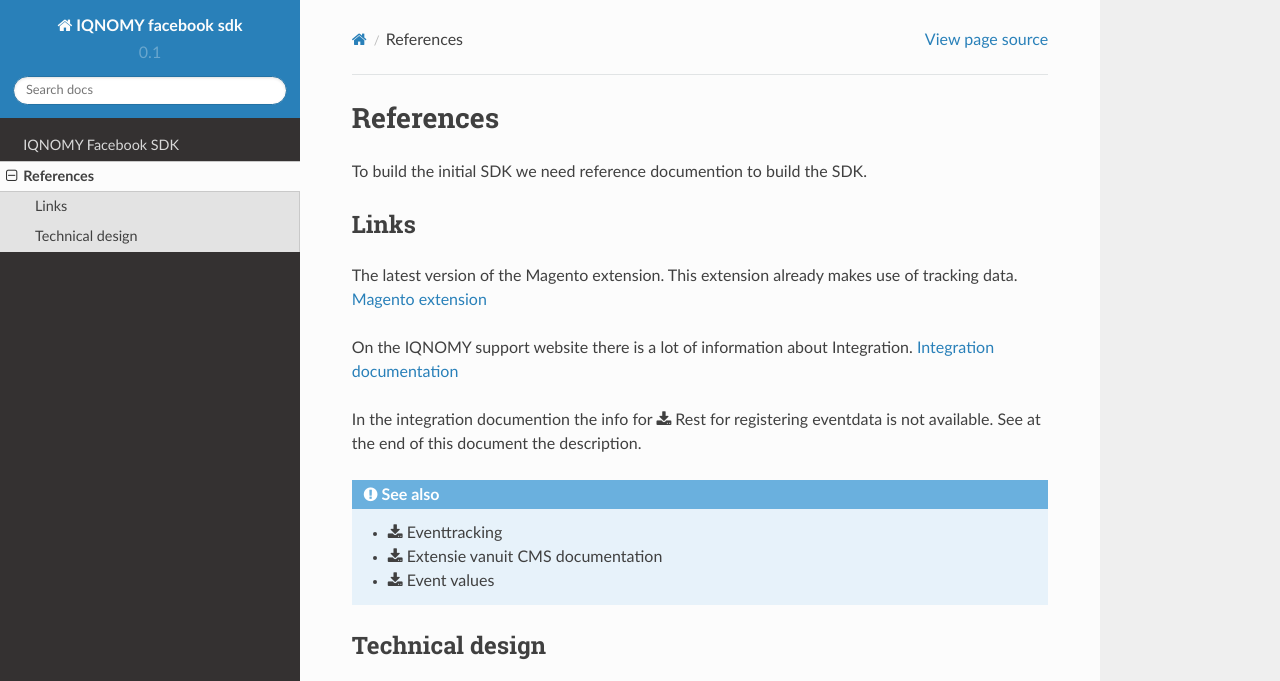
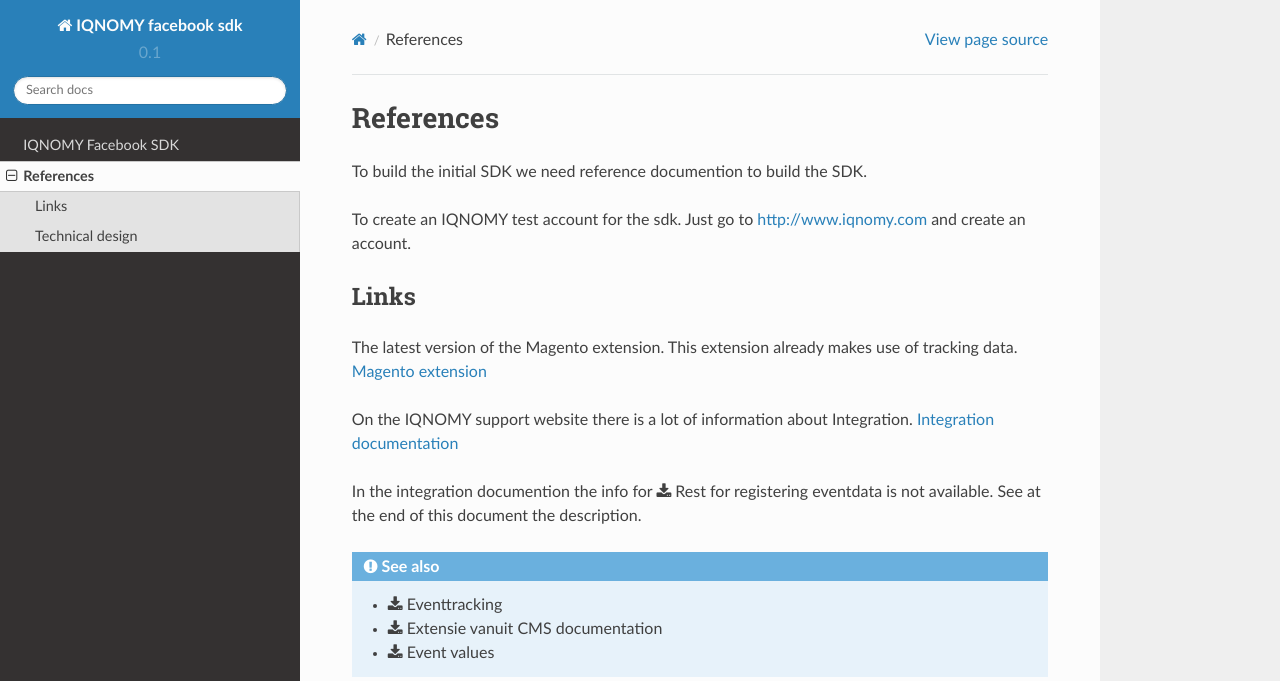
Before and after one commit to IQNOMY/facebook_sdk, a Sphinx documentation site: the page built from docs/reference.rst, in a window 1280 px wide and 1046 px high, cut to the strip 0-681 px from the top of the window. Built offline with Sphinx 7.4.7 and the Read the Docs theme 2.0.0, drawn with Linux system fonts in a browser that asks for light colours.

Commit message:
Added reference documentation

```diff
--- a/docs/reference.rst
+++ b/docs/reference.rst
@@ -3,6 +3,8 @@
 ##########
 
 To build the initial SDK we need reference documention to build the SDK.
+
+To create an IQNOMY test account for the sdk. Just go to http://www.iqnomy.com and create an account.
 
 *****
 Links
```
